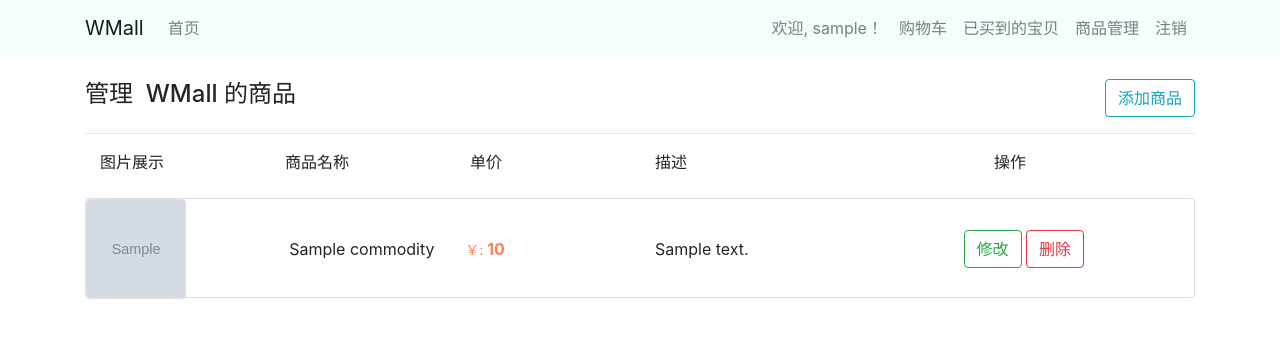
After one commit to wxp0502/shoppingSite, a Django app: page /management/ in a window 1280 px wide. The commit adds this page. Shown: the top 338 px of the page. Run offline with Django 4.2, Linux system fonts and the light colour scheme; a user stored in the database is signed in; tables that the repository leaves empty hold one stand-in row (values such as "Sample post"); grey boxes marked "Sample" are stand-in pictures; some libraries are stand-ins or nearby versions.

Commit message:
add commodity management, but modify hasn't been tested.

```diff
--- a/mall/models.py
+++ b/mall/models.py
@@ -8,15 +8,17 @@ from django.contrib.auth.models import User
 class Commodity(models.Model):
     photo = models.ImageField(upload_to='mall/images')
     name = models.CharField(max_length=50)
-    price = models.FloatField()
-    inventory = models.PositiveIntegerField()
+    description = models.TextField(default='物美价廉')
+    price = models.FloatField(default=9)
+    sales = models.PositiveIntegerField(default=0)
+    date_added = models.DateTimeField(auto_now_add=True)
 
     def __str__(self):
         return self.name
 
 
 class MyCommodity(models.Model):
-    amount = models.PositiveIntegerField()
+    amount = models.PositiveIntegerField(default=1)
     goods = models.ForeignKey(Commodity, on_delete=models.CASCADE)
     owner = models.ForeignKey(User, on_delete=models.CASCADE)
     date_added = models.DateTimeField(auto_now_add=True)
@@ -29,7 +31,10 @@ class MyCommodity(models.Model):
 
 
 class ReceivedCommodity(models.Model):
+    # 购买日期
     bought_date = models.DateTimeField(auto_now_add=True)
+    # 每个用户有自己的订单查看
+    owner = models.ForeignKey(User, on_delete=models.CASCADE)
     # 注意：删除了 My Commodity 但是，收到的不会消失，所有不能用外键
     name = models.CharField(max_length=50)
     amount = models.PositiveIntegerField()
--- a/mall/templates/mall/base.html
+++ b/mall/templates/mall/base.html
@@ -16,6 +16,7 @@
 <nav class="navbar navbar-expand-lg navbar-light" width="100%" style="background-color: mintcream">
     <div class="container">
         <a class="navbar-brand" href="{% url 'mall:index' %}">WMall</a>
+
         {#        缩小后隐藏的按钮 #}
         <button class="navbar-toggler" type="button" data-toggle="collapse" data-target="#navbarScroll"
                 aria-controls="navbarScroll" aria-expanded="false" aria-label="Toggle navigation">
@@ -43,6 +44,12 @@
                     <li class="nav-item">
                         <a class="nav-link" href="{% url 'mall:received' %}">已买到的宝贝</a>
                     </li>
+
+                    {% if user.email %}
+                        <li class="nav-item">
+                        <a class="nav-link" href="{% url 'mall:management' %}">商品管理</a>
+                    </li>
+                    {% endif %}
 
                     <li class="nav-item">
                         <a class="nav-link" href="{% url 'users:logout' %}">注销</a>
--- a/mall/templates/mall/home.html
+++ b/mall/templates/mall/home.html
@@ -32,7 +32,7 @@
                         &nbsp;&nbsp; {{ good.name }}
                     </p>
                     <p class="text-left" style="color: coral;margin: 0">
-                        &nbsp;&nbsp; <small>￥：</small> {{ good.price }}
+                        &nbsp;&nbsp; <strong><small>￥：</small> {{ good.price }}</strong>
                     </p>
 {#                    <a href="{{ good.id }}">#}
 {#                        <button type="button" class="btn btn-light btn-block btn-sm">#}
--- /dev/null
+++ b/mall/templates/mall/management.html
@@ -0,0 +1,107 @@
+{% extends 'mall/base.html' %}
+
+{% block header %}
+    <div class="row">
+        <div class="col-md-10">
+            <br><h4>管理&nbsp; WMall&nbsp;的商品</h4>
+        </div>
+
+        <div class="col-md-2" style="display: flex; justify-content: end;align-items: end;">
+            <a href="{% url 'mall:add_commodity' %}">
+                <button type="button" class="btn btn-block btn-outline-info">添加商品</button>
+            </a>
+        </div>
+    </div>
+    <hr>
+
+    {% if commodities %}
+        <div class="row" style="margin: 0">
+            <div class="col-2 text-left">
+                图片展示
+            </div>
+            <div class="col-2 text-left" style="margin-left: 0">
+                商品名称
+            </div>
+            <div class="col-2">
+                单价
+            </div>
+
+            <div class="col-2">
+                描述
+            </div>
+            <div class="col-4 text-center">
+                操作
+            </div>
+        </div>
+    {% endif %}
+
+    <br>
+{% endblock header %}
+
+{% block content %}
+    {% for commodity in commodities %}
+        <div class="row">
+
+            <div class="card mb-3" style="max-height: 100px; width: 100%;">
+                <div class="row">
+                    <div class="col-md-2">
+                        <div style="overflow: hidden;">
+                            <div class="zoomImage img-thumbnail"
+                                 style="
+                                         background-image:url('/media/{{ commodity.photo }}');
+                                         width: 100px;
+                                         height: 100px;
+                                         {#padding-bottom: 100%;#}
+                                         overflow: hidden;
+                                         background-position: center center;
+                                         background-repeat: no-repeat;
+                                         -webkit-background-size: cover;
+                                         -moz-background-size: cover;
+                                         background-size: cover;"></div>
+                        </div>
+                    </div>
+                    <div class="col-2">
+                        <span style="line-height: 100px">&nbsp;&nbsp; {{ commodity.name }}</span>
+                    </div>
+                    <div class="col-md-2">
+                        <span class="text"
+                              style="line-height: 100px; color: coral;"> <strong><small>￥:</small> {{ commodity.price|floatformat }}</strong></span>
+                    </div>
+                    <div class="col-md-2">
+                        <span class="text"
+                              style="line-height: 100px;">{{ commodity.description }}</span>
+                    </div>
+                    <div class="col-4 text-center" style="display: flex; justify-content: center;align-items: center;">
+                        <form action="#" method="post" style="margin: 0;">
+                            {% csrf_token %}
+                            <input name="modify" type="hidden" value="yes">
+                            <input name="cd_id" type="hidden" value="{{ commodity.id }}">
+                            &nbsp;
+                            <button type="submit" class="btn btn-outline-success">
+                                修改
+                            </button>
+                        </form>
+                        &nbsp;
+                        <form action="{% url 'mall:management' %}" method="post" style="margin: 0;">
+                            {% csrf_token %}
+                            <input name="cd_id" type="hidden" value="{{ commodity.id }}">
+                            <button type="submit" class="btn btn-outline-danger">
+                                删除
+                            </button>
+                        </form>
+
+                    </div>
+                </div>
+            </div>
+        </div>
+        {% empty %}
+
+        <div class="alert alert-secondary" role="alert">
+            <h4 class="alert-heading">这里空空如也。。。</h4>
+
+            <hr>
+            <p>快添加商品让 WMall 运作起来吧！</p>
+        </div>
+
+    {% endfor %}
+{% endblock content %}
--- a/mall/templates/mall/received.html
+++ b/mall/templates/mall/received.html
@@ -55,14 +55,14 @@
                     </div>
                     <div class="col-md-2">
                         <span class="text"
-                              style="line-height: 100px; color: coral;"> <small>￥:</small> {{ ar.price|floatformat }}</span>
+                              style="line-height: 100px; color: coral;"> <strong><small>￥:</small> {{ ar.price|floatformat }}</strong></span>
                     </div>
                     <div class="col-md-1">
                         <span style="line-height: 100px">{{ ar.amount }}</span>
                     </div>
                     <div class="col-md-2">
                         <span class="text"
-                              style="line-height: 100px; color: coral"> <small>￥:</small> {{ ar.total_cost|floatformat }}</span>
+                              style="line-height: 100px; color: coral"> <strong><small>￥:</small> {{ ar.total_cost|floatformat }}</strong></span>
                     </div>
                     <div class="col-3 text-center" style="display: flex; justify-content: center;align-items: center;">
                         <span style="line-height: 100px">{{ ar.bought_date|date:'Y-m-d H:i:s'}}</span>
--- a/mall/templates/mall/send_email.html
+++ b/mall/templates/mall/send_email.html
@@ -33,8 +33,10 @@
                     </div>
                     <div class="col-md-6">
                         <span class="text"
-                              style="line-height: 100px; color: coral;"> <small>￥:</small>  {{ wanted.goods.price|floatformat }}
+                              style="line-height: 100px; color: coral;"> <strong>
+                            <small>￥:</small>  {{ wanted.goods.price|floatformat }}
                                 × {{ wanted.amount }} = {{ wanted.total_cost|floatformat }}
+                        </strong>
                         </span>
                     </div>
                     <div class="col-2 text-center" style="display: flex; justify-content: center;align-items: center;">
@@ -83,7 +85,7 @@
         </div>
     {% endfor %}
 
-    <h4 class="text" style="color: coral">共计 <small>￥:</small>{{ total_cost }}</h4>
+    <h4 class="text" style="color: coral">共计 <strong><small>￥:</small>{{ total_cost }}</strong></h4>
     <hr>
     <form action="{% url 'mall:purchased' %}" method="post" style="width: 100%">
         {% csrf_token %}
--- a/mall/urls.py
+++ b/mall/urls.py
@@ -12,5 +12,7 @@ urlpatterns = [
     path('send_email/', views.send_email, name='send_email'),
     path('purchased/', views.purchased, name='purchased'),
     path('received/', views.received, name='received'),
-
+    path('management/', views.management, name='management'),
+    path('add_commodity/', views.add_commodity, name='add_commodity'),
+    path('modify_commodity/<int:cd_id>', views.modify_commodity, name='modify_commodity'),
 ]
--- a/mall/views.py
+++ b/mall/views.py
@@ -1,8 +1,12 @@
+from django.http import HttpResponseRedirect
 from django.shortcuts import render
 from django.contrib.auth.decorators import login_required
 from django.core.mail import send_mail
+from django.urls import reverse
+
 from .models import Commodity, MyCommodity, ReceivedCommodity
 
+from .forms import CommodityForm
 
 # Create your views here.
 
@@ -128,6 +132,54 @@ def purchased(request):
 
 @login_required()
 def received(request):
+    # 记得加上用户独立的功能。。
     all_received = ReceivedCommodity.objects.all()
     context = {'all_received': all_received}
     return render(request, 'mall/received.html', context)
+
+
+@login_required()
+def management(request):
+    print('---------')
+    if request.method == 'POST':
+        modify = request.POST.get('modify')
+        if modify:
+            pass
+        else:   # 删除商品
+            cd_id = request.POST.get('cd_id')
+            if cd_id:
+                temp = Commodity.objects.get(id=cd_id)
+                temp.delete()
+    commodities = Commodity.objects.all()
+    for c in commodities:
+        print(c.name)
+    context = {'commodities': commodities}
+    return render(request, 'mall/management.html', context)
+
+
+@login_required()
+def add_commodity(request):
+    if request.method == 'POST':
+        form = CommodityForm(request.POST, request.FILES)
+        if form.is_valid():
+            form.save()
+            return HttpResponseRedirect(reverse('mall:management'))
+    else:
+        form = CommodityForm()
+    context = {'form': form}
+    return render(request, 'mall/add_commodity.html', context)
+
+
+@login_required()
+def modify_commodity(request, cd_id):
+    commodity = Commodity.objects.get(id=cd_id)
+
+    if request.method == 'POST':
+        form = CommodityForm(instance=commodity, data=(request.POST, request.FILES))
+        if form.is_valid():
+            form.save()
+            return HttpResponseRedirect(reverse('mall:management'))
+    else:
+        form = CommodityForm(instance=commodity)
+    context = {'form': form, 'commodity': commodity}
+    return render(request, 'mall/modify_commodity.html', context)
```
Also changed, not shown: mall/forms.py (added, +8 -0 lines), mall/templates/mall/add_commodity.html (added, +14 -0 lines), mall/templates/mall/cart.html (+8 -3 lines), mall/templates/mall/modify_commodity.html (added, +14 -0 lines).
